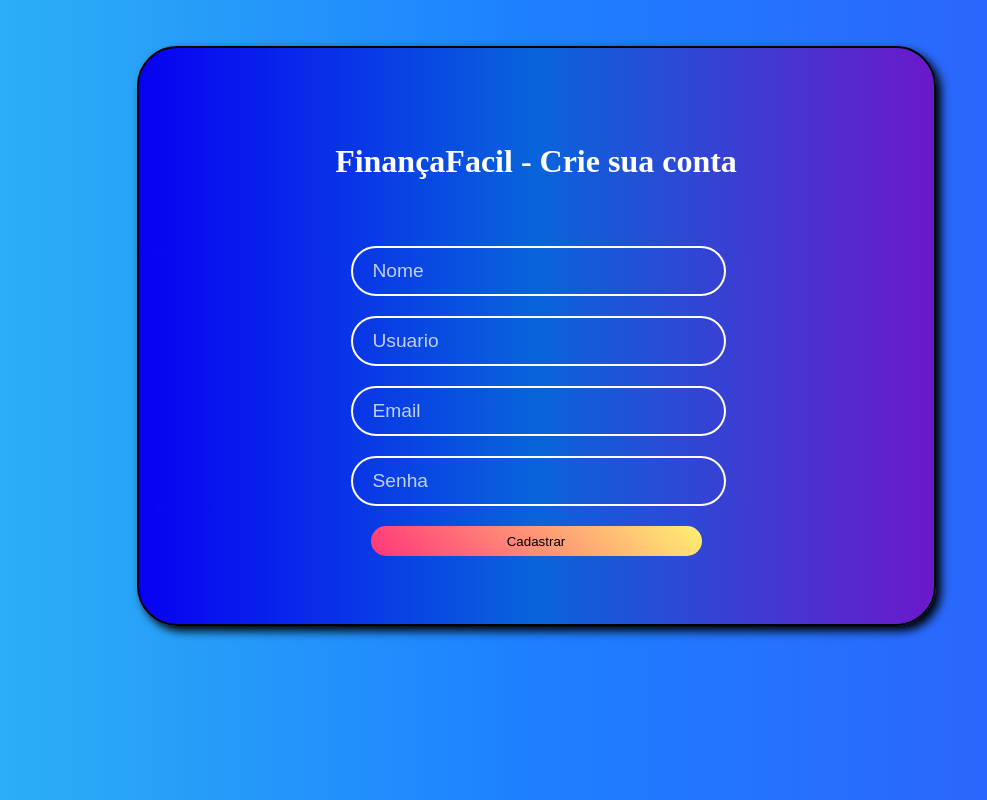
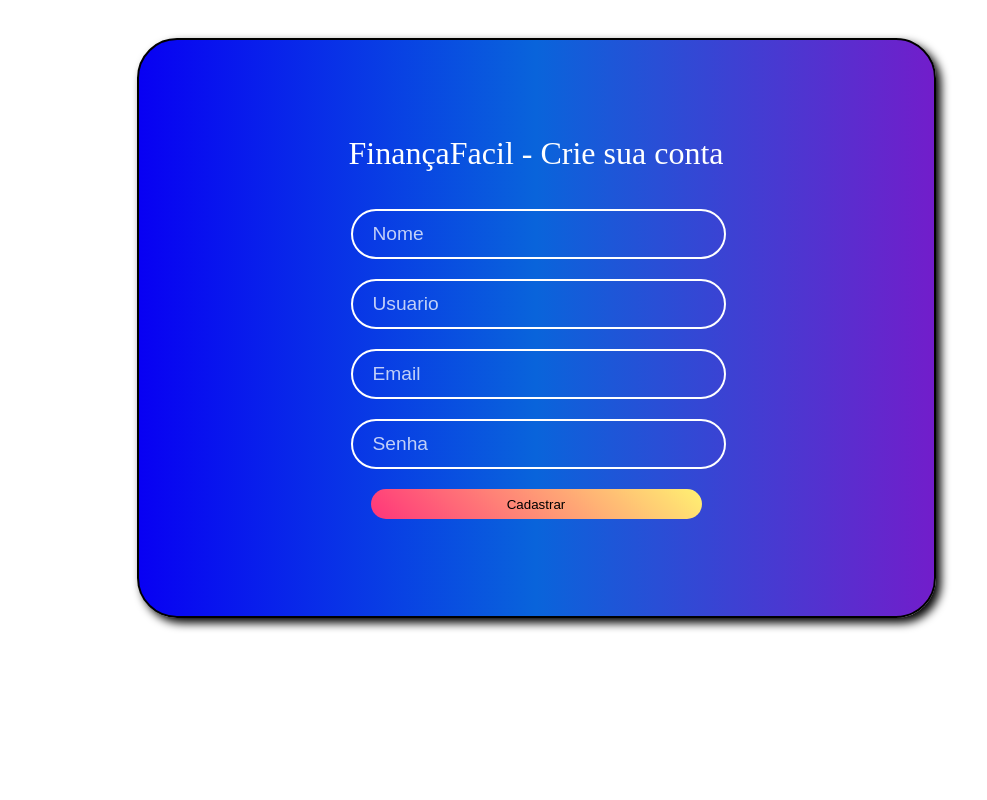
Before and after one commit to Fanuel06/Finan-aFacil-, a PHP site: page /Proz/usuario/criarusuario.php in a window 1280 px wide. Shown: the whole page, without its empty margins (104-1091 px from the left). Run offline with PHP 8.4, Linux system fonts and the light colour scheme.

Commit message:
ultimos ajustes

```diff
--- a/categoria/categoria.php
+++ b/categoria/categoria.php
@@ -35,9 +35,9 @@ $dadosCat = $stmt_categoria->fetchAll(PDO::FETCH_ASSOC);
     <img src="./../imagens/logo-finanç-branco.png" alt="">
     <div class="paginas">
     <ul>
-        <li><a href="/Proz/receita/receita.php">Receitas</a></li>
-        <li><a href="despesa/despesa.php">Despesas</a></li>
-        <li><a href="categoria/categoria.php">Categorias</a></li>
+        <li><a href="./../receita/receita.php">Receitas</a></li>
+        <li><a href="./../despesa/despesa.php">Despesas</a></li>
+        <li><a href="./../categoria/categoria.php">Categorias</a></li>
         <li><a href="../grafico.php">Controle Finaceiro</a></li>
     </ul>
   </div>
--- a/despesa/editarDespesa.php
+++ b/despesa/editarDespesa.php
@@ -35,7 +35,8 @@ $dadosCat = $stmt_categoria->fetchAll(PDO::FETCH_ASSOC);
   <meta name="viewport" content="width=device-width, initial-scale=1.0">
 
   <title>Receitas</title>
-  <link rel="stylesheet" href="./styles/style.css">
+  <link rel="stylesheet" href="./../styles/reset.css">
+  <link rel="stylesheet" href="./../styles/style-editarReceita.css">
 </head>
 
 <body>
--- a/despesa/notificacoesDespesa.php
+++ b/despesa/notificacoesDespesa.php
@@ -31,8 +31,8 @@ $notificacoes = $stmt_notificacoes->fetchAll(PDO::FETCH_ASSOC);
   <meta charset="UTF-8">
   <meta name="viewport" content="width=device-width, initial-scale=1.0">
   <title>Notificações</title>
-  <link rel="stylesheet" href="../styles/reset.css">
-  <link rel="stylesheet" href="../styles/style-notificacao.css">
+  <link rel="stylesheet" href="./../styles/reset.css">
+  <link rel="stylesheet" href="./../styles/style-notificacao.css">
 </head>
 
 <body>
--- a/despesa/pesquisarDespesa.php
+++ b/despesa/pesquisarDespesa.php
@@ -39,7 +39,8 @@ if (isset($_GET['categoria']) && !empty($_GET['categoria'])) {
     <meta charset="UTF-8">
     <meta name="viewport" content="width=device-width, initial-scale=1.0">
     <title>Pesquisar Despesas por Categoria</title>
-    <link rel="stylesheet" href="../styles/style-pesquisar.css">
+    <link rel="stylesheet" href="./../styles/reset.css">
+    <link rel="stylesheet" href="./../styles/style-pesquisar.css">
 </head>
 
 <body>
--- a/grafico.php
+++ b/grafico.php
@@ -94,6 +94,7 @@ $total_despesa_mai = $despesa_mai['total_despesa_mai'] ?: 0;
   <meta charset="UTF-8">
   <meta name="viewport" content="width=device-width, initial-scale=1.0">
   <title>Controle Financeiro</title>
+  <link rel="stylesheet" href="./styles/reset.css">
   <link rel="stylesheet" href="./styles/style-grafico.css">
   <link rel="stylesheet" href="https://cdn.jsdelivr.net/npm/bootstrap-icons@1.11.3/font/bootstrap-icons.min.css">
   <script type="text/javascript" src="https://www.gstatic.com/charts/loader.js"></script>
--- a/pag-inicial.html
+++ b/pag-inicial.html
@@ -4,7 +4,7 @@
 <head>
     <meta charset="UTF-8">
     <meta name="viewport" content="width=device-width, initial-scale=1.0">
-    <link rel="stylesheet" href="/reset.css">
+    <link rel="stylesheet" href="./styles/reset.css">
     <link rel="stylesheet" href="./styles/style-pagInicial.css">
     <title>Página Inicial</title>
 </head>
@@ -29,7 +29,7 @@
                 <li>
                     <h1>Páginas</h1>
                 </li>
-                <li><a href="/Proz/receita/receita.php">Receitas</a></li>
+                <li><a href="receita/receita.php">Receitas</a></li>
                 <li><a href="despesa/despesa.php">Despesas</a></li>
                 <li><a href="categoria/categoria.php">Categorias</a></li>
                 <li><a href="./grafico.php">Controle Finaceiro</a></li>
--- a/receita/editarReceita.php
+++ b/receita/editarReceita.php
@@ -35,7 +35,8 @@ $dadosCat = $stmt_categoria->fetchAll(PDO::FETCH_ASSOC);
   <meta name="viewport" content="width=device-width, initial-scale=1.0">
 
   <title>Receitas</title>
-  <link rel="stylesheet" href="../styles/style-editarReceita.css">
+  <link rel="stylesheet" href="./../styles/reset.css">
+  <link rel="stylesheet" href="./../styles/style-editarReceita.css">
 </head>
 
 <body>
--- a/receita/pesquisarReceita.php
+++ b/receita/pesquisarReceita.php
@@ -41,7 +41,8 @@ if (isset($_GET['categoria']) && !empty($_GET['categoria'])) {
     <meta charset="UTF-8">
     <meta name="viewport" content="width=device-width, initial-scale=1.0">
     <title>Pesquisar Receitas por Categoria</title>
-    <link rel="stylesheet" href="../styles/style-pesquisar.css">
+    <link rel="stylesheet" href="./../styles/reset.css">
+    <link rel="stylesheet" href="./../styles/style-pesquisar.css">
 </head>
 
 <body>
--- a/receita/receita.php
+++ b/receita/receita.php
@@ -87,7 +87,7 @@ foreach ($receitas_a_receber as $receita) {
         <li><a href="./../despesa/despesa.php">Despesas</a></li>
         <li><a href="./../categoria/categoria.php">Categorias</a></li>
         <li><a href="../grafico.php">Controle Finaceiro</a></li>
-        <li><a href="./notificacoesDespesa.php">Notificações
+        <li><a href="./../receita/notificacoesReceita.php">Notificações
             <?php if ($total_notificacoes > 0)
               echo " ($total_notificacoes)"; ?>
           </a></li>
--- /dev/null
+++ b/styles/reset.css
@@ -0,0 +1,48 @@
+/* http://meyerweb.com/eric/tools/css/reset/
+   v2.0 | 20110126
+   License: none (public domain)
+*/
+
+html, body, div, span, applet, object, iframe,
+h1, h2, h3, h4, h5, h6, p, blockquote, pre,
+a, abbr, acronym, address, big, cite, code,
+del, dfn, em, img, ins, kbd, q, s, samp,
+small, strike, strong, sub, sup, tt, var,
+b, u, i, center,
+dl, dt, dd, ol, ul, li,
+fieldset, form, label, legend,
+table, caption, tbody, tfoot, thead, tr, th, td,
+article, aside, canvas, details, embed,
+figure, figcaption, footer, header, hgroup,
+menu, nav, output, ruby, section, summary,
+time, mark, audio, video {
+	margin: 0;
+	padding: 0;
+	border: 0;
+	font-size: 100%;
+	font: inherit;
+	vertical-align: baseline;
+}
+/* HTML5 display-role reset for older browsers */
+article, aside, details, figcaption, figure,
+footer, header, hgroup, menu, nav, section {
+	display: block;
+}
+body {
+	line-height: 1;
+}
+ol, ul {
+	list-style: none;
+}
+blockquote, q {
+	quotes: none;
+}
+blockquote:before, blockquote:after,
+q:before, q:after {
+	content: '';
+	content: none;
+}
+table {
+	border-collapse: collapse;
+	border-spacing: 0;
+}
--- a/styles/style-login.css
+++ b/styles/style-login.css
@@ -57,7 +57,7 @@ body {
 
 
 .login .inputBx button[type="submit"] {
-    margin-left: 20px;
+    margin-left: 60px;
     border-radius: 40px;
     height: 30px;
     width: 100%;
--- a/usuario/EsqueceuSenha/enviarEmail.php
+++ b/usuario/EsqueceuSenha/enviarEmail.php
@@ -58,6 +58,7 @@ if ($resultado) {
         <head>
             <meta charset="UTF-8">
             <meta name="viewport" content="width=device-width, initial-scale=1.0">
+            <link rel="stylesheet" href="../../styles/reset.css">
             <link rel="stylesheet" href="../../styles/style-enviarEmailEsqueceuSenha.css">
             <title>Email Enviado com Sucesso</title>
         </head>
--- a/usuario/EsqueceuSenha/esqueceuSenha.html
+++ b/usuario/EsqueceuSenha/esqueceuSenha.html
@@ -5,6 +5,7 @@
     <meta charset="UTF-8">
     <meta name="viewport" content="width=device-width, initial-scale=1.0">
     <title>Esqueceu Senha</title>
+    <link rel="stylesheet" href="../../styles/reset.css">
     <link rel="stylesheet" href="../../styles/style-esqueceu-senha.css">
 </head>
 
--- a/usuario/EsqueceuSenha/redefinirSenha.php
+++ b/usuario/EsqueceuSenha/redefinirSenha.php
@@ -5,6 +5,7 @@
     <meta charset="UTF-8">
     <meta http-equiv="X-UA-Compatible" content="IE=edge">
     <meta name="viewport" content="width=device-width, initial-scale=1.0">
+    <link rel="stylesheet" href="../../styles/reset.css">
     <link rel="stylesheet" href="../../styles/style-redefinirSenha.css">
     <title>
         Redefinir Senha
--- a/usuario/confirmarCodigo.php
+++ b/usuario/confirmarCodigo.php
@@ -13,6 +13,7 @@ if (isset($_POST['codigo_verificacao']) && isset($_SESSION['codigo_verificacao']
         <head>
             <meta charset="UTF-8">
             <meta name="viewport" content="width=device-width, initial-scale=1.0">
+            <link rel="stylesheet" href="./../styles/reset.css">
             <link rel="stylesheet" href="../styles/style-confirmarCodigo.css">
             <title>Código Verificado</title>
         </head>
--- a/usuario/confirmarCodigoPag.html
+++ b/usuario/confirmarCodigoPag.html
@@ -5,6 +5,7 @@
     <meta charset="UTF-8">
     <meta name="viewport" content="width=device-width, initial-scale=1.0">
     <title>Código de Verificação</title>
+    <link rel="stylesheet" href="../styles/reset.css">
     <link rel="stylesheet" href="../styles/style-enviarEmail.css">
 </head>
 
--- a/usuario/criarusuario.php
+++ b/usuario/criarusuario.php
@@ -5,6 +5,7 @@
     <meta http-equiv="X-UA-Compatible" content="IE=edge">
     <meta name="viewport" content="width=device-width, initial-scale=1.0">
     <title>Crie sua conta</title>
+    <link rel="stylesheet" href="./../styles/reset.css">
     <link rel="stylesheet" href="./../styles/style-cadastro-usuario.css">
 </head>
 <body>
--- a/usuario/login.php
+++ b/usuario/login.php
@@ -39,6 +39,7 @@ if (isset($_POST['usuario']) || isset($_POST['senha'])) {
         <head>
             <meta charset="UTF-8">
             <meta name="viewport" content="width=device-width, initial-scale=1.0">
+            <link rel="stylesheet" href="../styles/reset.css">
             <link rel="stylesheet" href="../styles/style-enviarEmailEsqueceuSenha.css">
             <title>Usuario não encontrado</title>
         </head>
```
Also changed, not shown: receita/notificacoesReceita.php (+6 -4 lines).
